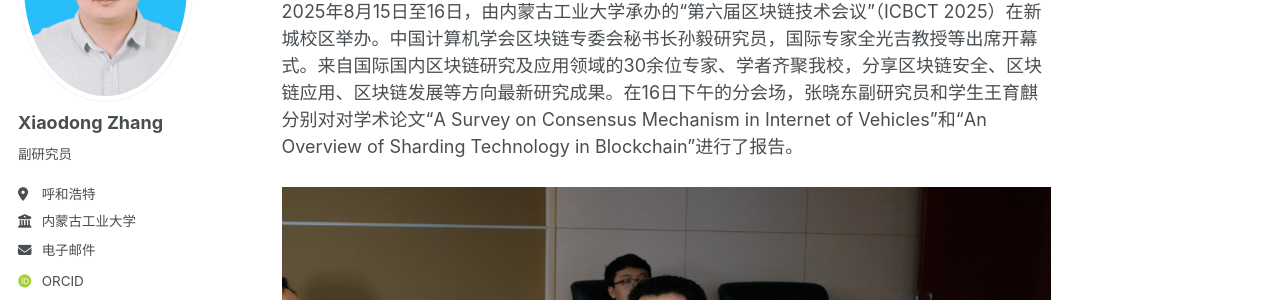
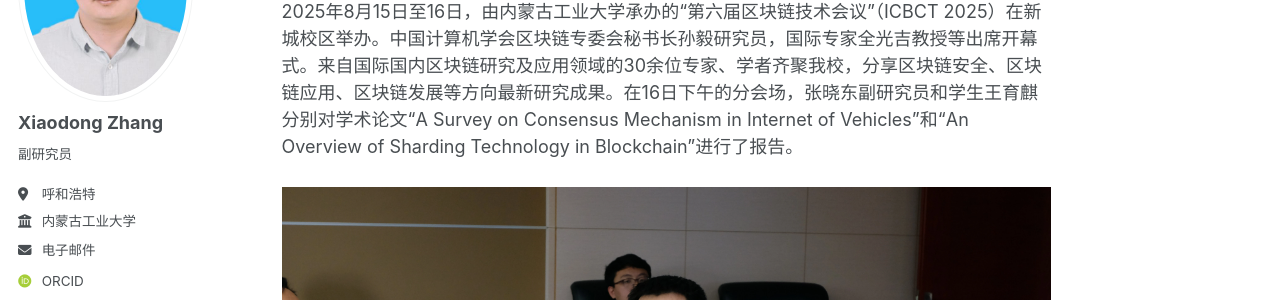
Before and after one commit to zhangxiaodong-imut/zhangxiaodong-imut.github.io, a Jekyll site: the page built from _talks/2025-第六届区块链技术会议.md, in a window 1280 px wide and 900 px high. Shown: the part 226-526 px from the top of the window. Built offline with Jekyll 4.4.1, drawn with Linux system fonts in a browser that asks for light colours; some web fonts are replaced.

Commit message:
Update 2025-第六届区块链技术会议.md

```diff
--- a/_talks/2025-第六届区块链技术会议.md
+++ b/_talks/2025-第六届区块链技术会议.md
@@ -5,10 +5,10 @@ type: "Talk"
 permalink: /talks/2025-第六届区块链技术会议
 date: 2025-08-15
 location: "内蒙古自治区呼和浩特市"
-link: "[https://www.imut.edu.cn/info/1047/23988.htm](https://mp.weixin.qq.com/s/ZsfN33BXjbAN5Gilq-dgkg)"
+link: "https://mp.weixin.qq.com/s/ZsfN33BXjbAN5Gilq-dgkg"
 ---
 
-2025年8月15日至16日，由内蒙古工业大学承办的“第六届区块链技术会议”（ICBCT 2025）在新城校区举办。中国计算机学会区块链专委会秘书长孙毅研究员，国际专家全光吉教授等出席开幕式。来自国际国内区块链研究及应用领域的30余位专家、学者齐聚我校，分享区块链安全、区块链应用、区块链发展等方向最新研究成果。在16日下午的分会场，张晓东副研究员和学生王育麒分别对对学术论文“A Survey on Consensus Mechanism in Internet of Vehicles”和“An Overview of Sharding Technology in Blockchain”进行了报告。
+2025年8月15日至16日，由内蒙古工业大学承办的“第六届区块链技术会议”（ICBCT 2025）在新城校区举办。中国计算机学会区块链专委会秘书长孙毅研究员，国际专家全光吉教授等出席开幕式。来自国际国内区块链研究及应用领域的30余位专家、学者齐聚我校，分享区块链安全、区块链应用、区块链发展等方向最新研究成果。在16日下午的分会场，张晓东副研究员和学生王育麒分别对学术论文“A Survey on Consensus Mechanism in Internet of Vehicles”和“An Overview of Sharding Technology in Blockchain”进行了报告。
 <br/>
 <br/>
 ![会场照片](2025-第六届区块链技术会议-1.webp)
```
